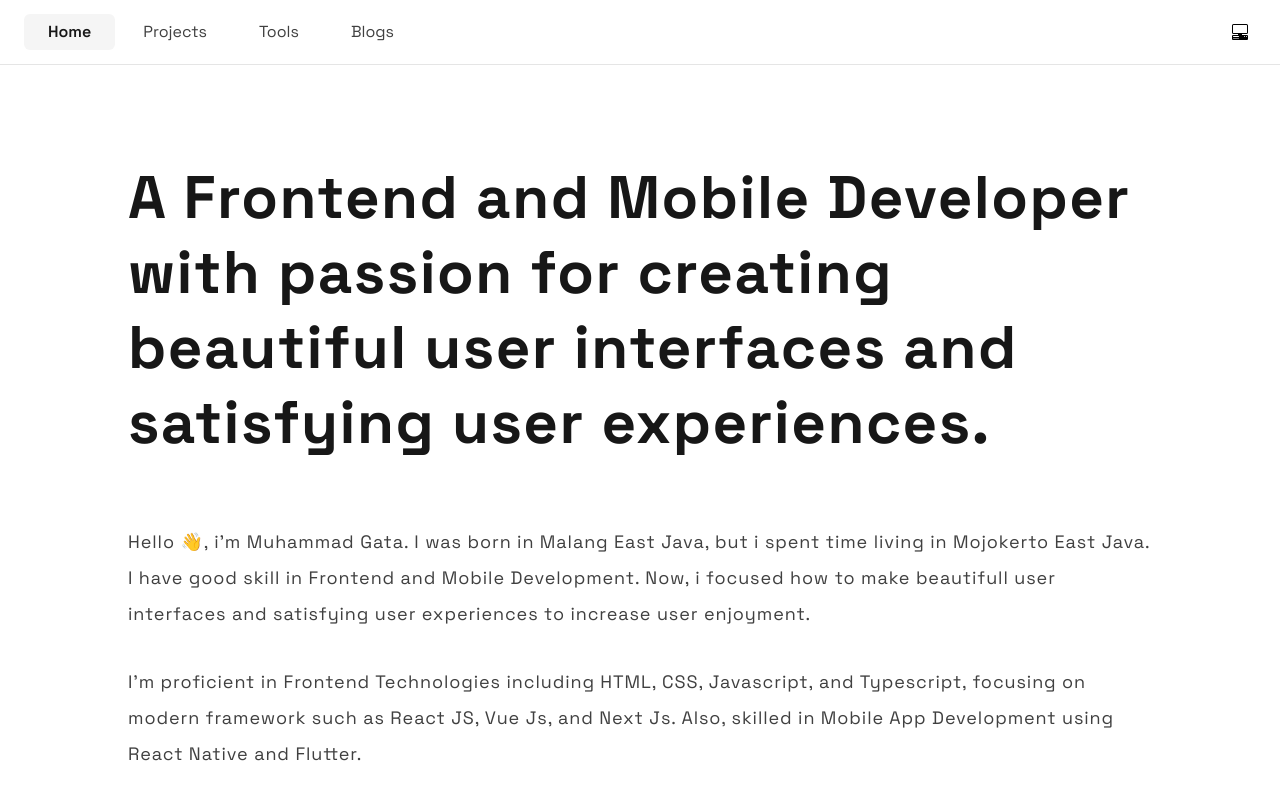
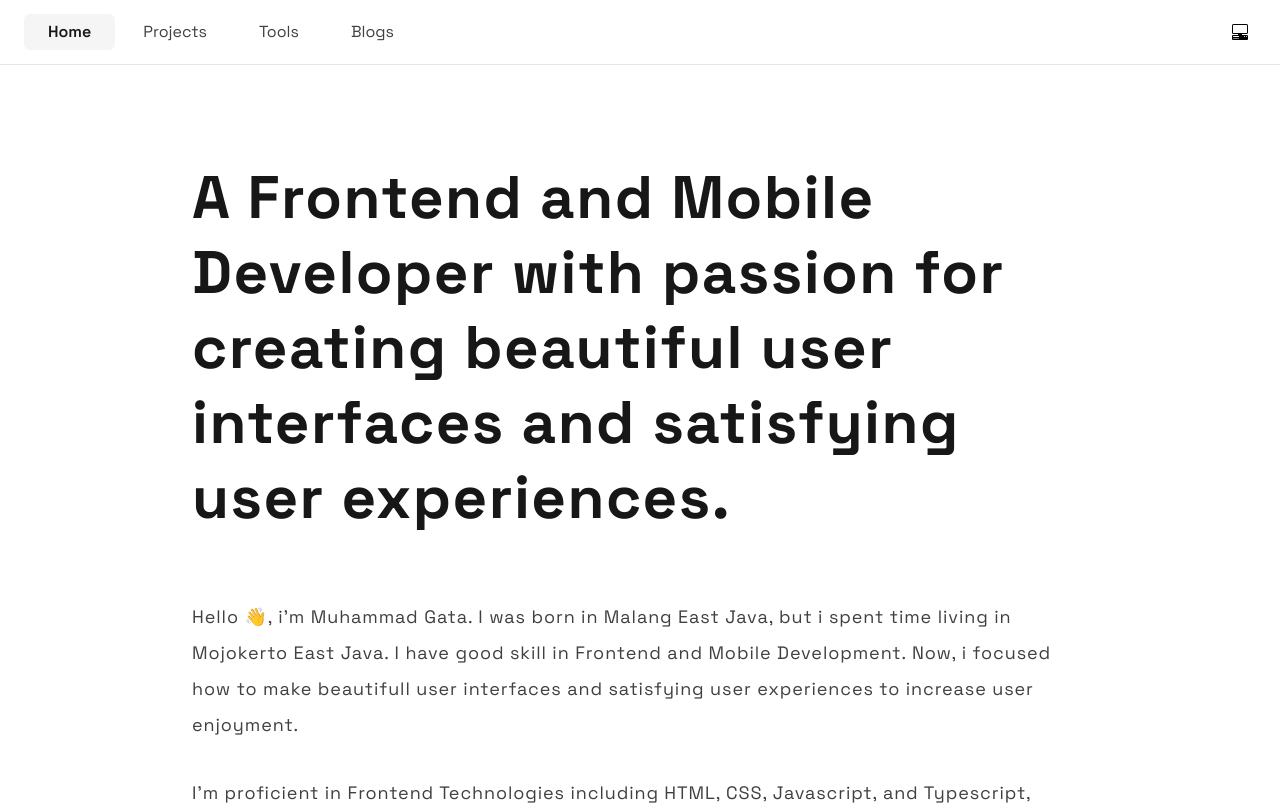
Before and after one commit to nzrmm/muhammadgata, a Next.js app: page / in a window 1280 px wide. Shown: the top 805 px of the page. Built offline with nearby package versions, Linux system fonts and the light colour scheme.

Commit message:
fix: decrease width layout

```diff
--- a/src/layouts/layout/index.tsx
+++ b/src/layouts/layout/index.tsx
@@ -7,7 +7,7 @@ const Layout = ({ children }: React.PropsWithChildren) => {
   return (
     <div className={cn("antialiased")}>
       <Header />
-      <main className={cn("mx-auto w-[88%] py-14", "lg:max-w-5xl lg:py-40")}>
+      <main className={cn("mx-auto w-[88%] py-14", "lg:max-w-4xl lg:py-40")}>
         {children}
       </main>
     </div>
```
